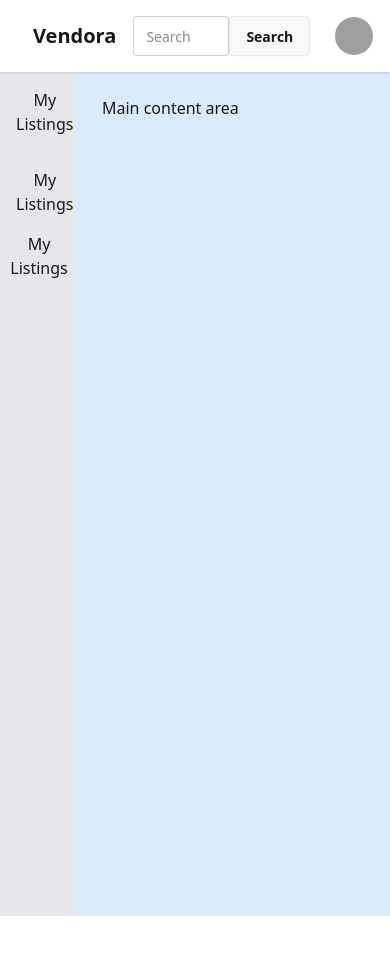
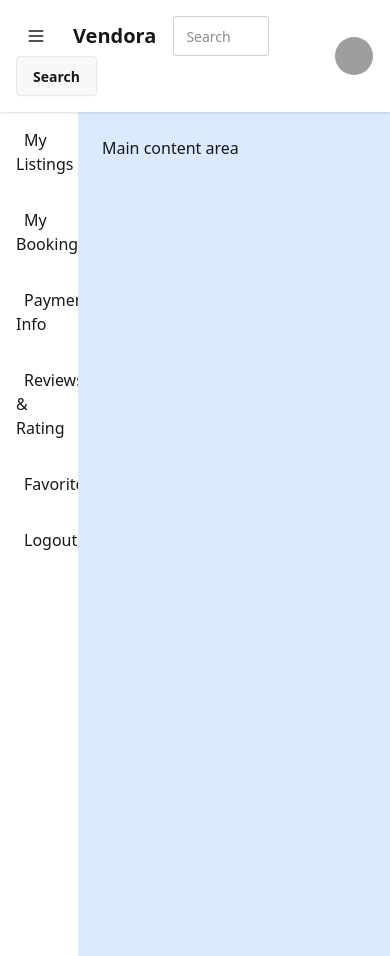
Before and after one commit to sotesh1516/Vendora, a React (Vite) app in the folder frontend/vendora-frontend/: page /dashboard in a window 390 px wide. Before the commit the page ends 916 px from the top, so only its background shows below. Built offline with nearby package versions, Linux system fonts and the light colour scheme; grey boxes are pictures that could not be loaded.

Commit message:
started making the dashboard page responsive

```diff
--- a/frontend/vendora-frontend/src/components/Dashboard.jsx
+++ b/frontend/vendora-frontend/src/components/Dashboard.jsx
@@ -1,16 +1,32 @@
-import React from "react";
+import React, { useState } from "react";
 import Navbar from "./Navbar";
 
 export default function Dashboard() {
+
+    const [subSection, setSubSection] = useState("myListings");
+
+    const handleSection = (section) => {
+        setSubSection(section);
+    }
+
     return (
         <>
             <Navbar />
             <div className="flex min-h-screen">
                 {/* Left (thinner) block */}
-                <div className="w-1/5 bg-gray-200">
-                    <button className="p-4">My Listings</button>
-                    <button className="p-4">My Listings</button>
-                    <button>My Listings</button>
+                <div className="w-1/5">
+                    <button className="w-full hover:bg-gray-100 cursor-pointer transition p-4 text-left">
+                        <span className="pl-2">My Listings</span></button>
+                    <button className="w-full hover:bg-gray-100 cursor-pointer transition p-4 text-left">
+                        <span className="pl-2">My Bookings</span></button>
+                    <button className="w-full hover:bg-gray-100 cursor-pointer transition p-4 text-left">
+                        <span className="pl-2">Payment Info</span></button>
+                    <button className="w-full hover:bg-gray-100 cursor-pointer transition p-4 text-left">
+                        <span className="pl-2">Reviews & Rating</span></button>
+                    <button className="w-full hover:bg-gray-100 cursor-pointer transition p-4 text-left">
+                        <span className="pl-2">Favorites/Saved</span></button>
+                    <button className="w-full hover:bg-gray-100 cursor-pointer transition p-4 text-left">
+                        <span className="pl-2">Logout</span></button>
                 </div>
 
                 {/* Right (main) block */}
--- a/frontend/vendora-frontend/src/components/Navbar.jsx
+++ b/frontend/vendora-frontend/src/components/Navbar.jsx
@@ -5,6 +5,9 @@ export default function Navbar() {
         <>
             <div className="navbar bg-base-100 shadow-sm p-4">
   <div className="flex-1">
+  <button className="btn btn-square btn-ghost">
+      <svg xmlns="http://www.w3.org/2000/svg" fill="none" viewBox="0 0 24 24" className="inline-block h-5 w-5 stroke-current"> <path strokeLinecap="round" strokeLinejoin="round" strokeWidth="2" d="M4 6h16M4 12h16M4 18h16"></path> </svg>
+    </button>
     <a className="btn btn-ghost text-xl">Vendora</a>
     <input type="text" placeholder="Search" className="input input-bordered w-24 md:w-auto" />
     <button className="btn">Search</button>
```
Also changed, not shown: frontend/vendora-frontend/src/components/DashboardSections/MyBookings.jsx (added), frontend/vendora-frontend/src/components/DashboardSections/MyListings.jsx (added).
